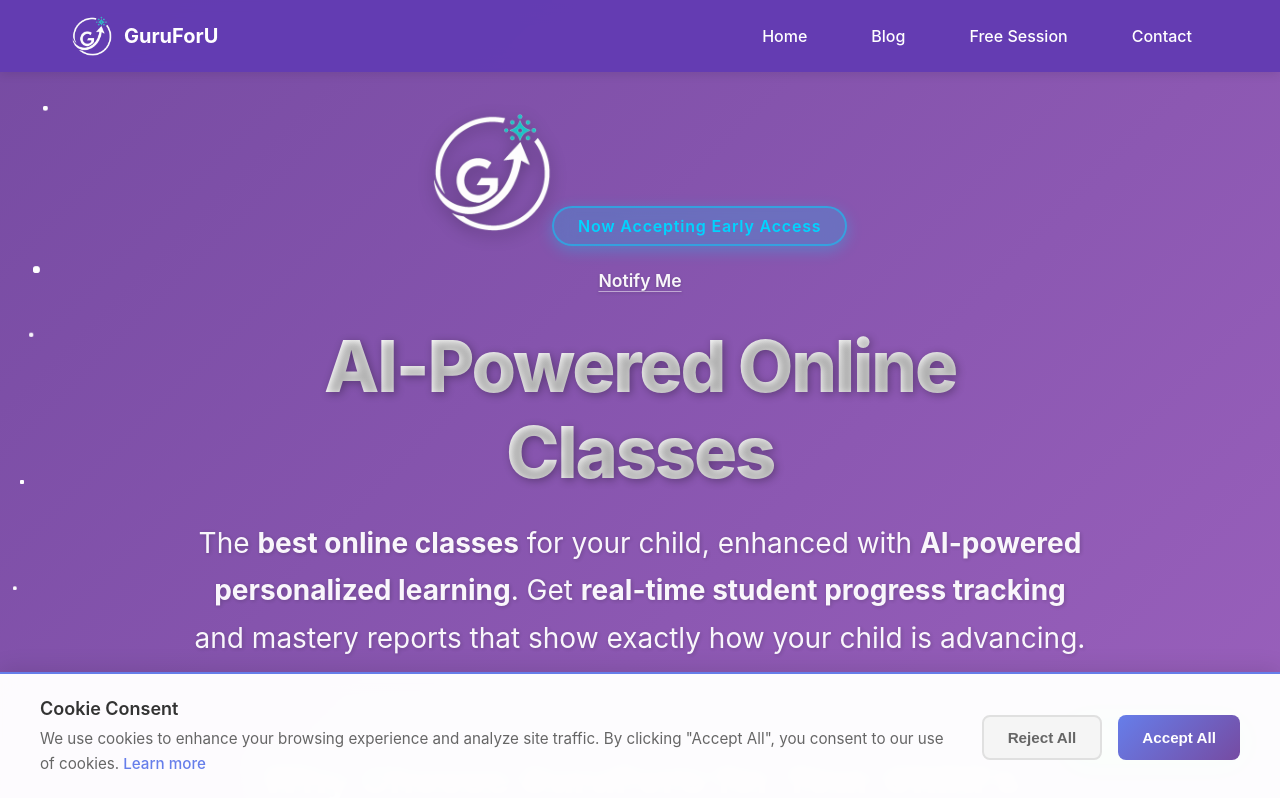
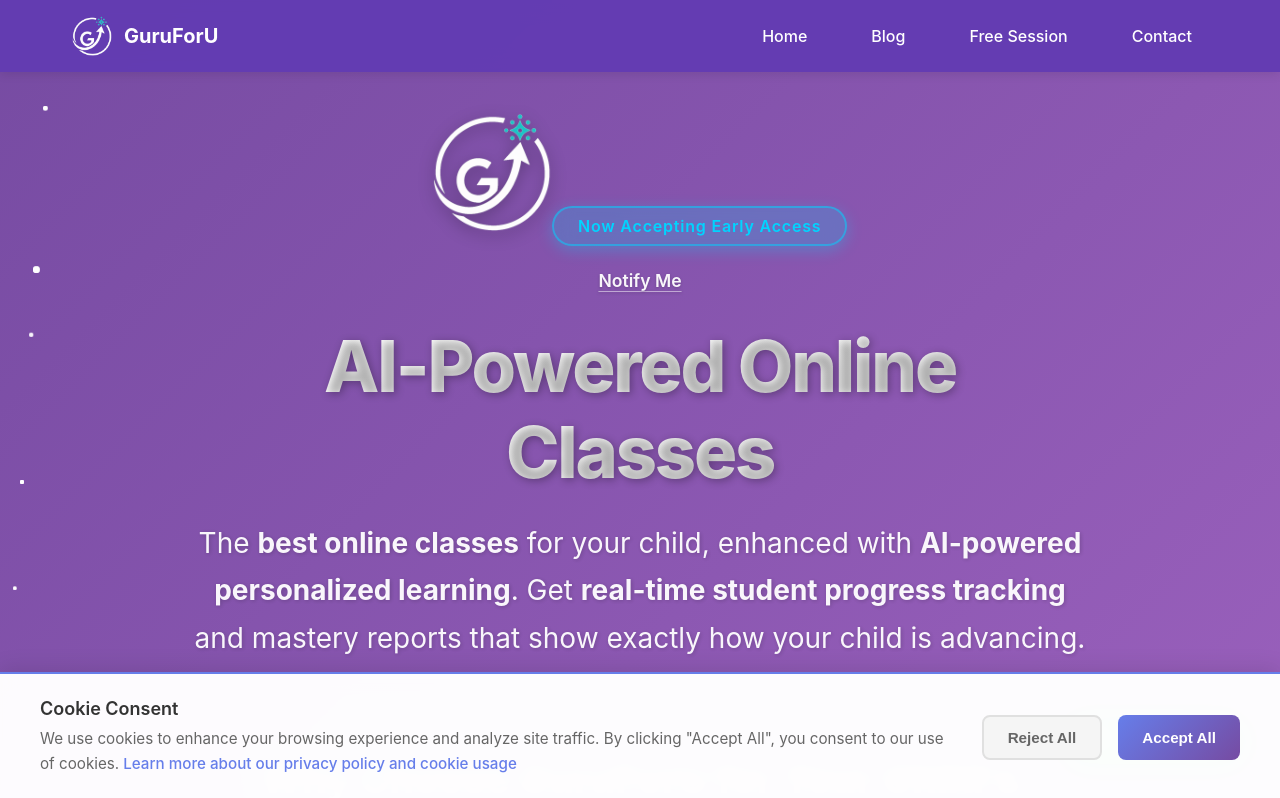
Before and after one commit to shivak-gh/guruforu-web, a Next.js app: page / in a window 1280 px wide. Shown: the top 798 px of the page. Built offline with nearby package versions, Linux system fonts and the light colour scheme.

Commit message:
fix privacy policy link text

```diff
--- a/app/components/ConsentBanner.tsx
+++ b/app/components/ConsentBanner.tsx
@@ -181,7 +181,7 @@ export default function ConsentBanner() {
           <p className={styles.bannerDescription}>
             We use cookies to enhance your browsing experience and analyze site traffic.
             By clicking &quot;Accept All&quot;, you consent to our use of cookies.
-            <Link href="/privacy" className={styles.privacyLink}> Learn more</Link>
+            <Link href="/privacy" className={styles.privacyLink}> Learn more about our privacy policy and cookie usage</Link>
           </p>
         </div>
         <div className={styles.bannerActions}>
```
